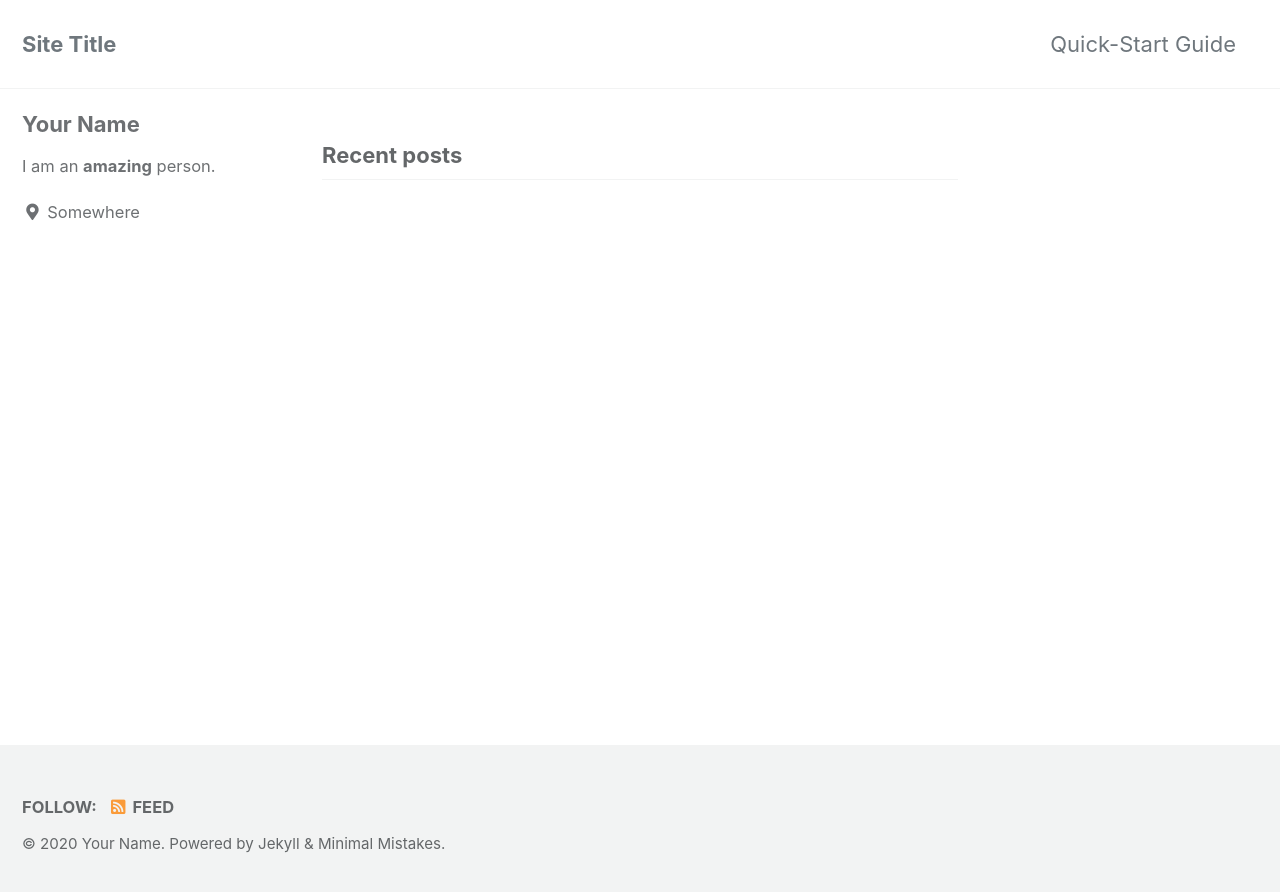
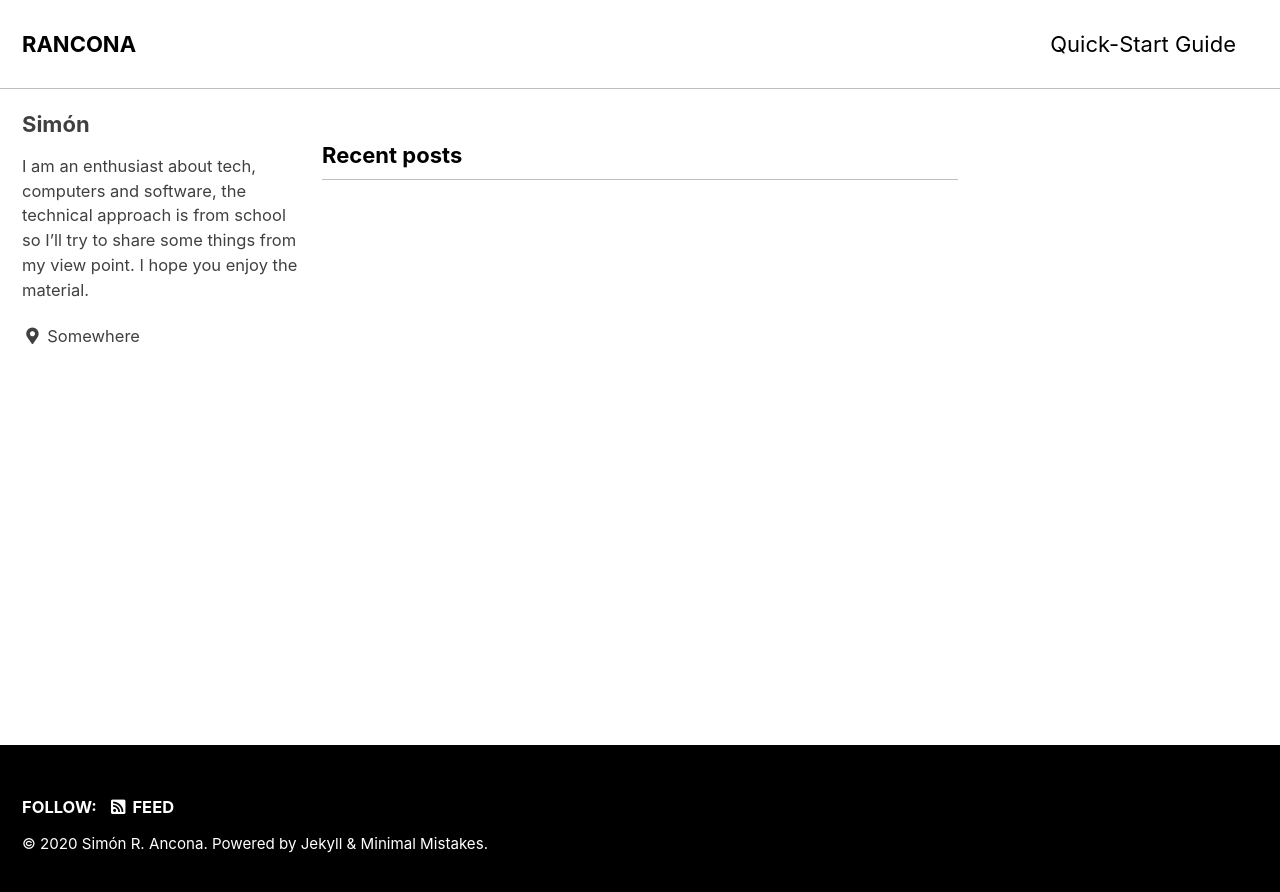
Before and after one commit to rancona/rancona.github.io, a Jekyll site: the page built from index.html, in a window 1280 px wide. Shown: the top 892 px of the page. Built offline with Jekyll 4.4.1, drawn with Linux system fonts in a browser that asks for light colours; cached includes are drawn as plain includes; the list of posts is cut into pages by our own code.

Commit message:
Primeras modificaciones a config.yml

```diff
--- a/_config.yml
+++ b/_config.yml
@@ -12,15 +12,15 @@
 
 # theme                  : "minimal-mistakes-jekyll"
 # remote_theme           : "mmistakes/minimal-mistakes"
-minimal_mistakes_skin    : "default" # "air", "aqua", "contrast", "dark", "dirt", "neon", "mint", "plum", "sunrise"
+minimal_mistakes_skin    : "contrast" # "air", "aqua", "contrast", "dark", "dirt", "neon", "mint", "plum", "sunrise"
 
 # Site Settings
 locale                   : "en-US"
-title                    : "Site Title"
-title_separator          : "-"
+title                    : "RANCONA"
+title_separator          : "|"
 subtitle                 : # site tagline that appears below site title in masthead
-name                     : "Your Name"
-description              : "An amazing website."
+name                     : "Simón R. Ancona"
+description              : "I decided to start sharing content that I've been collecting last years, and sometime publish a little opinion."
 url                      : # the base hostname & protocol for your site e.g. "https://mmistakes.github.io"
 baseurl                  : # the subpath of your site, e.g. "/blog"
 repository               : # GitHub username/repo-name e.g. "mmistakes/minimal-mistakes"
@@ -93,9 +93,9 @@ analytics:
 
 # Site Author
 author:
-  name             : "Your Name"
+  name             : "Simón"
   avatar           : # path of avatar image, e.g. "/assets/images/bio-photo.jpg"
-  bio              : "I am an **amazing** person."
+  bio              : "I am an enthusiast about tech, computers and software, the technical approach is from school so I'll try to share some things from my view point. I hope you enjoy the material."
   location         : "Somewhere"
   email            :
   links:
```
